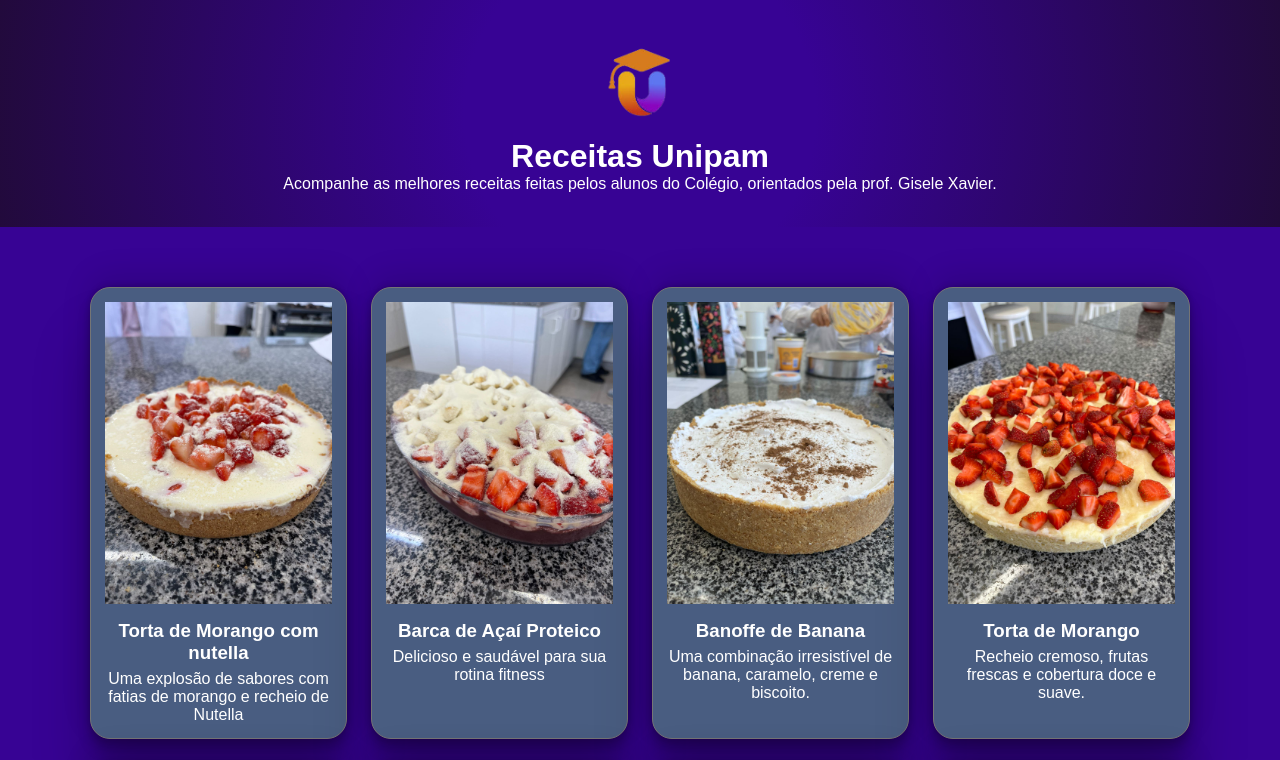
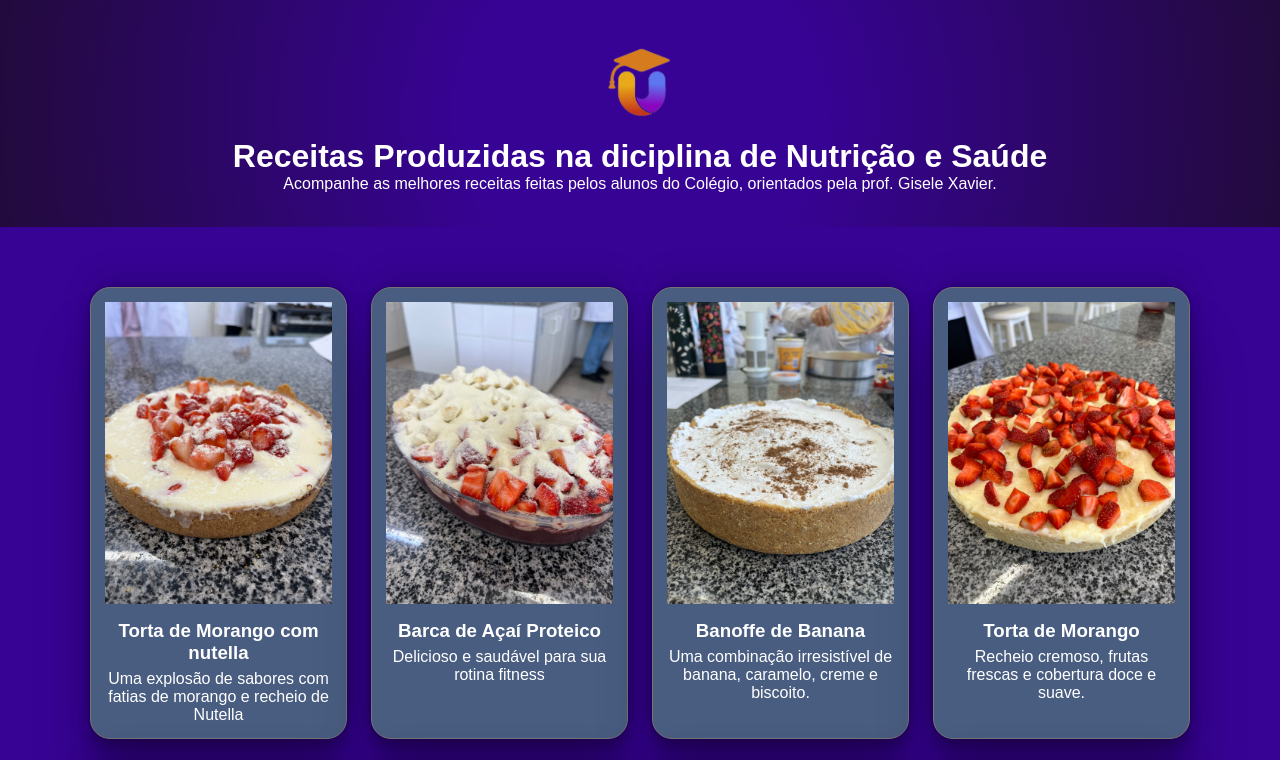
Before and after one commit to anameloc/receitas-colegio, a plain HTML site: page index.html in a window 1280 px wide. Shown: the top 760 px of the page. Drawn offline with Linux system fonts and the light colour scheme.

Commit message:
Update index.html

```diff
--- a/index.html
+++ b/index.html
@@ -4,7 +4,7 @@
 <head>
     <meta charset="UTF-8">
     <meta name="viewport" content="width=device-width, initial-scale=1.0">
-    <title>Receitas UNIPAM</title>
+    <title>Receitas Colégio Universitário </title>
     <link rel="shortcut icon" href="img/images.jpg" type="image/x-icon">
     <link rel="stylesheet" href="index.css">
 </head>
@@ -13,7 +13,7 @@
 
     <header>
         <img src="img/images-removebg-preview.png" alt="">
-        <h1>Receitas Unipam</h1>
+        <h1>Receitas Produzidas na diciplina de Nutrição e Saúde </h1>
         <p>Acompanhe as melhores receitas feitas pelos alunos do Colégio, orientados pela prof. Gisele Xavier. </p>
     </header>
 
```
